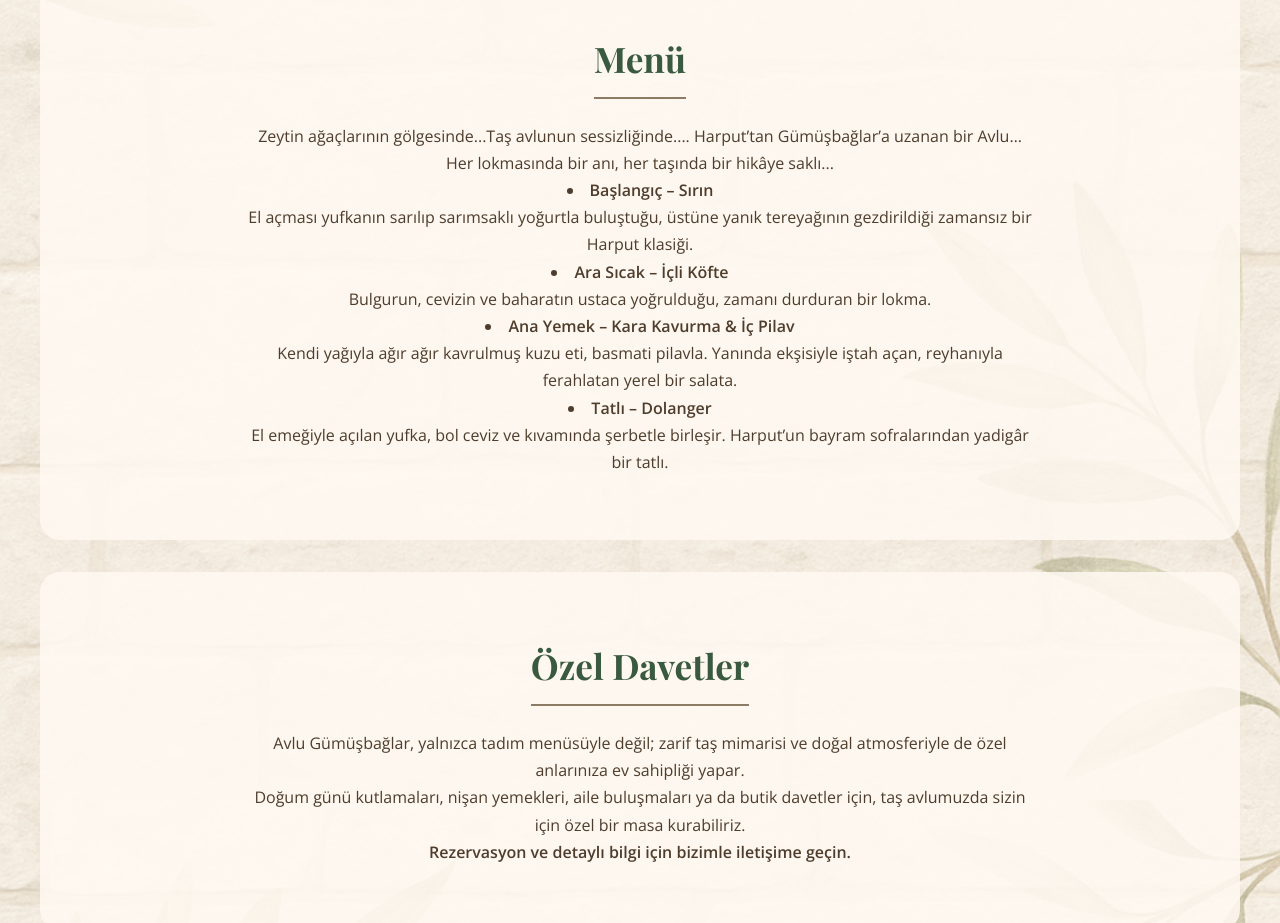
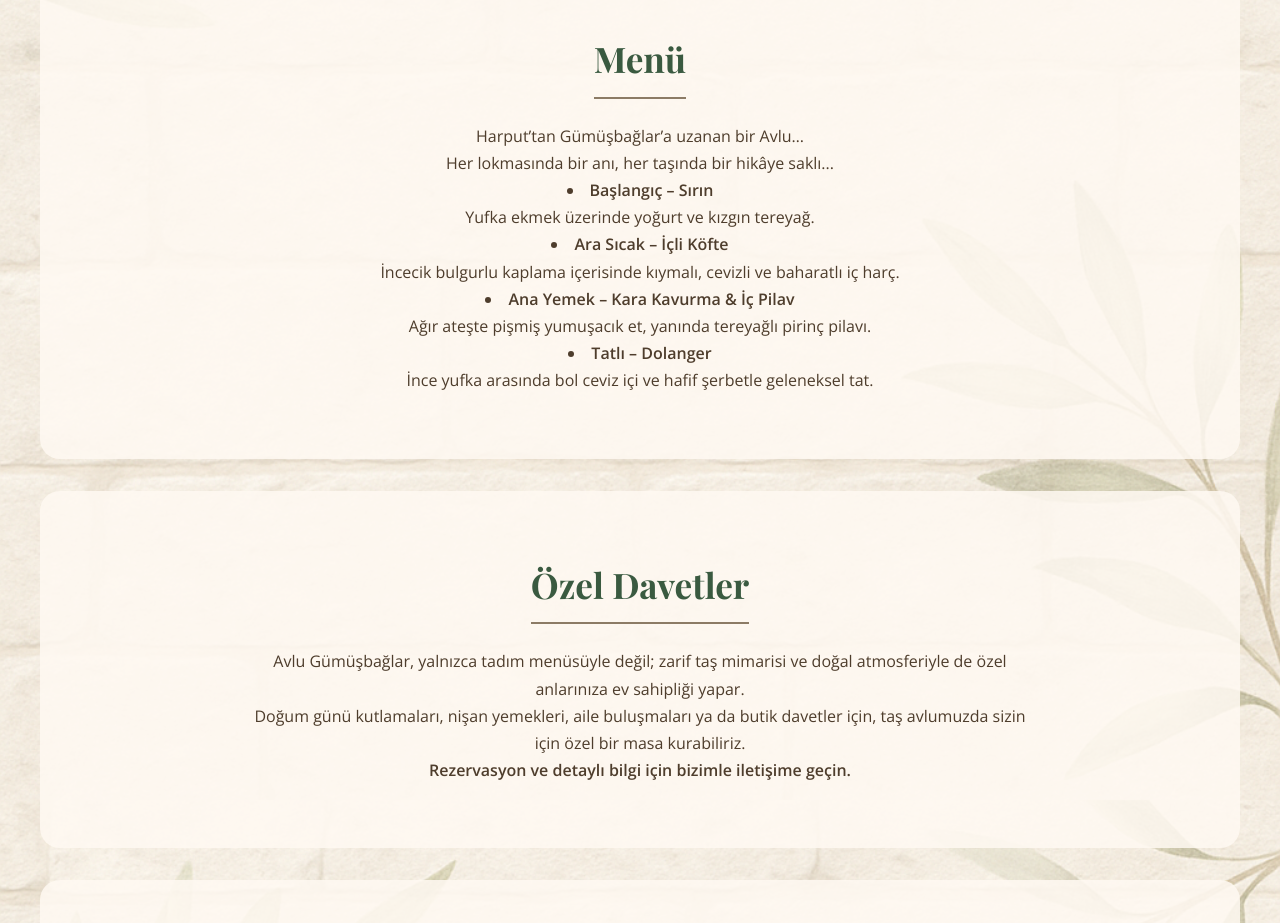
Before and after one commit to AvluGumusbaglar/Avlu-Gumusbaglar, a plain HTML site: page index.html in a window 1280 px wide. Shown: the part 1760-2683 px from the top of the page. Drawn offline with nearby package versions, Linux system fonts and the light colour scheme.

Commit message:
Update index.html

```diff
--- a/index.html
+++ b/index.html
@@ -268,26 +268,25 @@ header {
   <section id="gallery">
     <h2>Avlu'dan Kareler</h2>
     <div class="gallery">
-      <img src="1.jpg" alt="Taş duvarlı avlu">
-      <img src="2.jpg" alt="Zeytin ağacı ve masa">
-      <img src="3.jpg" alt="Geleneksel tandır sunumu">
+      <img src="1.jpg" alt="Avlu">
+      <img src="2.jpg" alt="Avlu">
+      <img src="3.jpg" alt="Avlu">
     </div>
   </section>
 
   <section id="menu">
     <h2>Menü</h2>
-           <p>Zeytin ağaçlarının gölgesinde...Taş avlunun sessizliğinde....
-Harput’tan Gümüşbağlar’a uzanan bir Avlu…
+           <p>Harput’tan Gümüşbağlar’a uzanan bir Avlu…
 <p>Her lokmasında bir anı, her taşında bir hikâye saklı...</p>
     <ul>
       <li><strong>Başlangıç – Sırın</strong></li>
-      <p>El açması yufkanın sarılıp sarımsaklı yoğurtla buluştuğu, üstüne yanık tereyağının gezdirildiği zamansız bir Harput klasiği.</p>
+      <p>Yufka ekmek üzerinde yoğurt ve kızgın tereyağ.</p>
       <li><strong>Ara Sıcak – İçli Köfte</strong></li>
-      <p>Bulgurun, cevizin ve baharatın ustaca yoğrulduğu, zamanı durduran bir lokma.</p>
+      <p>İncecik bulgurlu kaplama içerisinde kıymalı, cevizli ve baharatlı iç harç.</p>
       <li><strong>Ana Yemek – Kara Kavurma & İç Pilav</strong></li>
-      <p>Kendi yağıyla ağır ağır kavrulmuş kuzu eti, basmati pilavla. Yanında ekşisiyle iştah açan, reyhanıyla ferahlatan yerel bir salata.</p>
+      <p>Ağır ateşte pişmiş yumuşacık et, yanında tereyağlı pirinç pilavı.</p>
       <li><strong>Tatlı – Dolanger</strong></li>
-      <p>El emeğiyle açılan yufka, bol ceviz ve kıvamında şerbetle birleşir. Harput’un bayram sofralarından yadigâr bir tatlı.</p>
+      <p>İnce yufka arasında bol ceviz içi ve hafif şerbetle geleneksel tat.</p>
     </ul>
   </section>
 
```
